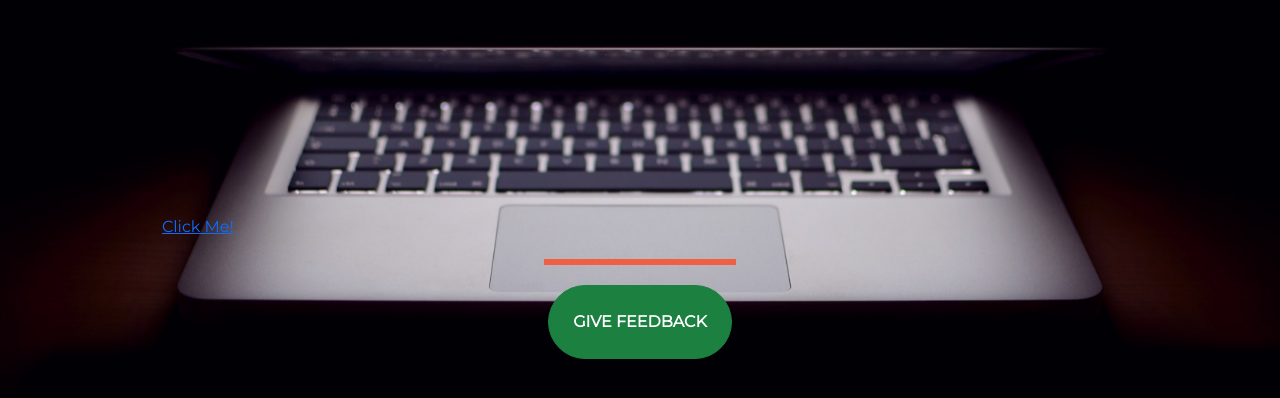
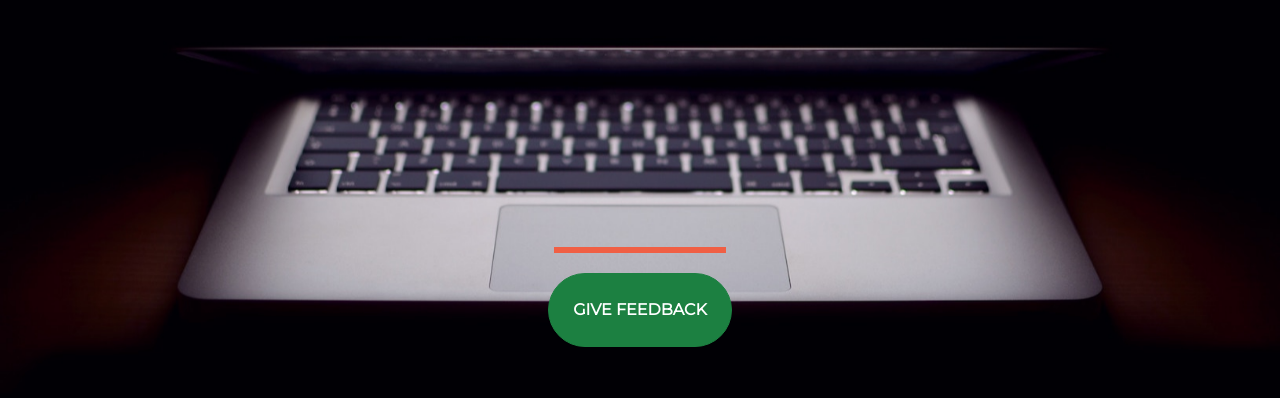
Before and after one commit to nalopes4455/nowosundz, a plain HTML site: page index.html in a window 1280 px wide. Shown: the part 266-664 px from the top of the page. Drawn offline with nearby package versions, Linux system fonts and the light colour scheme.

Commit message:
Add files via upload

```diff
--- a/index.html
+++ b/index.html
@@ -36,7 +36,6 @@
           <h1 class="text-uppercase"><strong>Get Ready To Connect!</strong></h1>
         </header>
         <div class="buffer col-12"></div>
-        <a href="https://mailchi.mp/17b0fe520321/ztm">Click Me!</a>
         <section class="text-center col-12">
           <hr />
           <a
```
